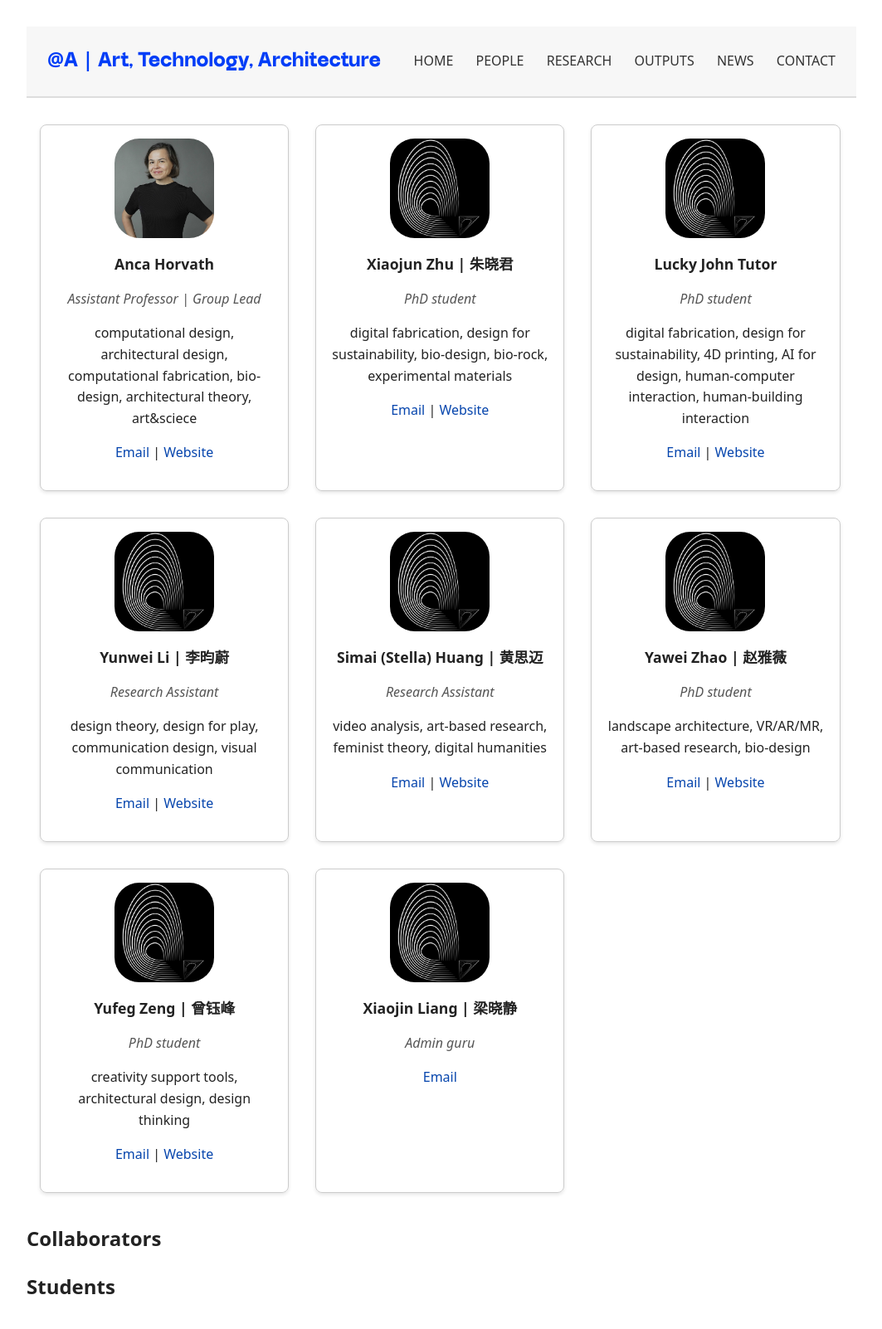
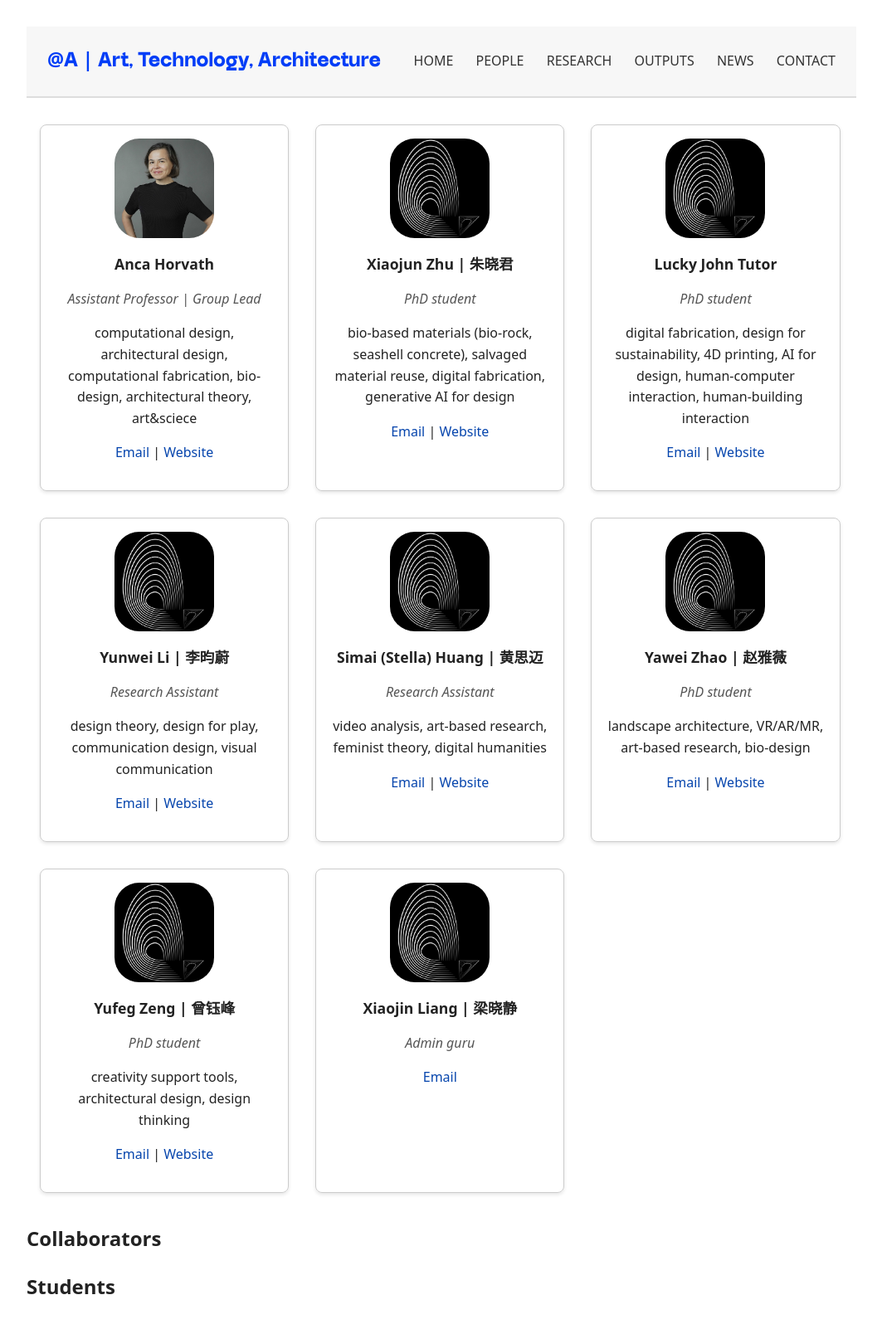
Before and after one commit to anqua/at-a, a Jekyll site: the page built from people.md, in a window 1280 px wide. Shown: the whole page at 83% size, without its empty margins (108-1171 px from the left). Built offline with Jekyll 4.4.1, drawn with Linux system fonts in a browser that asks for light colours; some web fonts are replaced.

Commit message:
Update people.yml

```diff
--- a/_data/people.yml
+++ b/_data/people.yml
@@ -10,7 +10,7 @@
   photo: /at-a/assets/images/Logo_AtA.png
   email: xzhu895@connect.hkust-gz.edu.cn
   website: https://anqua.github.io/at-a/
-  research: "digital fabrication, design for sustainability, bio-design, bio-rock, experimental materials"
+  research: "bio-based materials (bio-rock, seashell concrete), salvaged material reuse, digital fabrication, generative AI for design"
 
 - name: Lucky John Tutor
   role: PhD student
```
